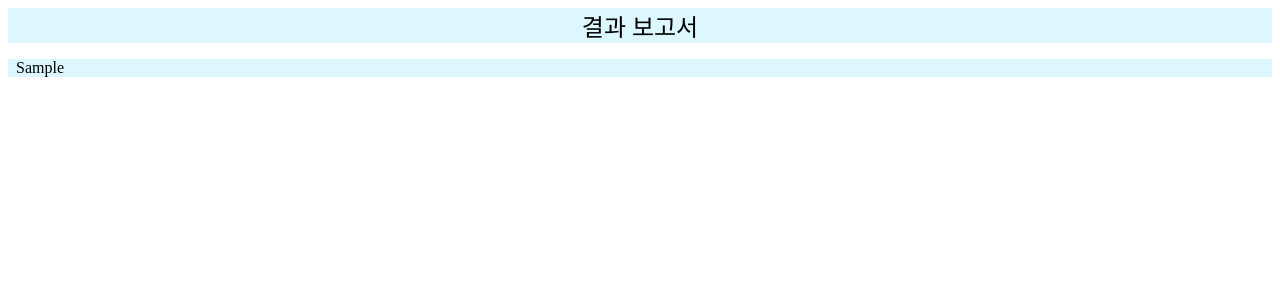
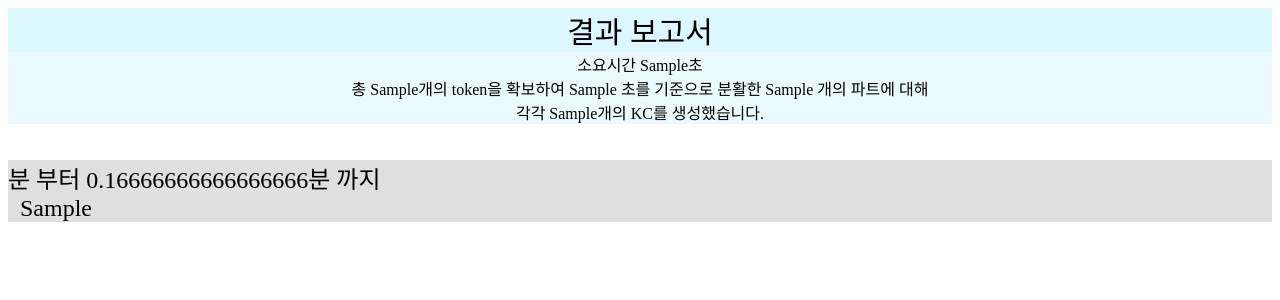
Before and after one commit to BonhyeonGu/Reasoning_over_Knowledge_Component_Streams, a Flask app: template templates/result.html in a window 1280 px wide. Shown: the top 300 px of the page. Run offline with Flask 2, Linux system fonts and the light colour scheme; the template is opened without the code that fills it: most values are stand-ins (such as "Sample title", 1, 10 or a date in 2020); parts of the project's set-up code (start-up, migrations or seed data) failed here and were passed over.

Commit message:
받는 사항 추가

```diff
--- a/templates/result.html
+++ b/templates/result.html
@@ -13,11 +13,17 @@
 			text-align: center;
 			font-size:1.5em;
         }
+		#nar
+        {
+            background-color: rgb(235, 250, 255);
+			text-align: center;
+        }
 
 		#res
         {
-            background-color: rgb(221, 247, 255);
+            background-color: rgb(238, 238, 238);
 			text-align: left;
+			font-size:1.5em;
         }
 
 		body
@@ -31,12 +37,27 @@
 </head>
 
 <body>
-	<div id = "title">결과 보고서</div>
+	<div id = "title" style="font-size:30px;text-align:center;">결과 보고서</div>
+	<div id = "nar">
+		소요시간 {{iv[4]}}초<br>
+		총 {{iv[0]}}개의 token을 확보하여 {{iv[1]}} 초를 기준으로 분활한 {{iv[2]}} 개의 파트에 대해<br>
+		각각 {{iv[3]}}개의 KC를 생성했습니다.
+	</div>
+	<br><br>
 	<div id = "res">
 		{% for i in resList %}
-		<p>
+
+		{% if loop.index % 2 == 0 %}
+		<div style="background-color: rgb(255, 255, 255);">
+			{{(iv[1] * loop.index - splitSec) / 60}}분 부터 {{(iv[1] * loop.index) / 60}}분 까지<br>
 			{% for j in i %}&nbsp;&nbsp;{{j}}{% endfor %}
-		</p>
+		</div>
+		{% else %}
+		<div style="background-color: rgb(223, 223, 223);">
+			{{(iv[1] * loop.index - splitSec) / 60}}분 부터 {{(iv[1] * loop.index) / 60}}분 까지<br>
+			{% for j in i %}&nbsp;&nbsp;{{j}}{% endfor %}
+		</div>
+		{% endif %}
 		{% endfor %}
 	</div>
 </body>
```
